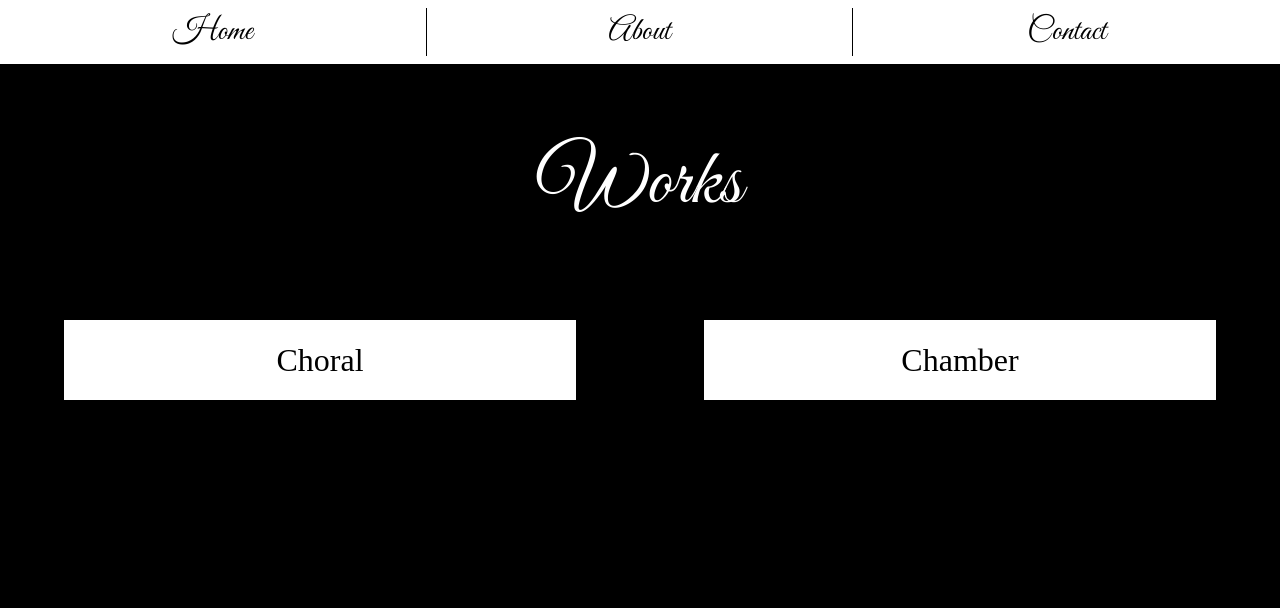
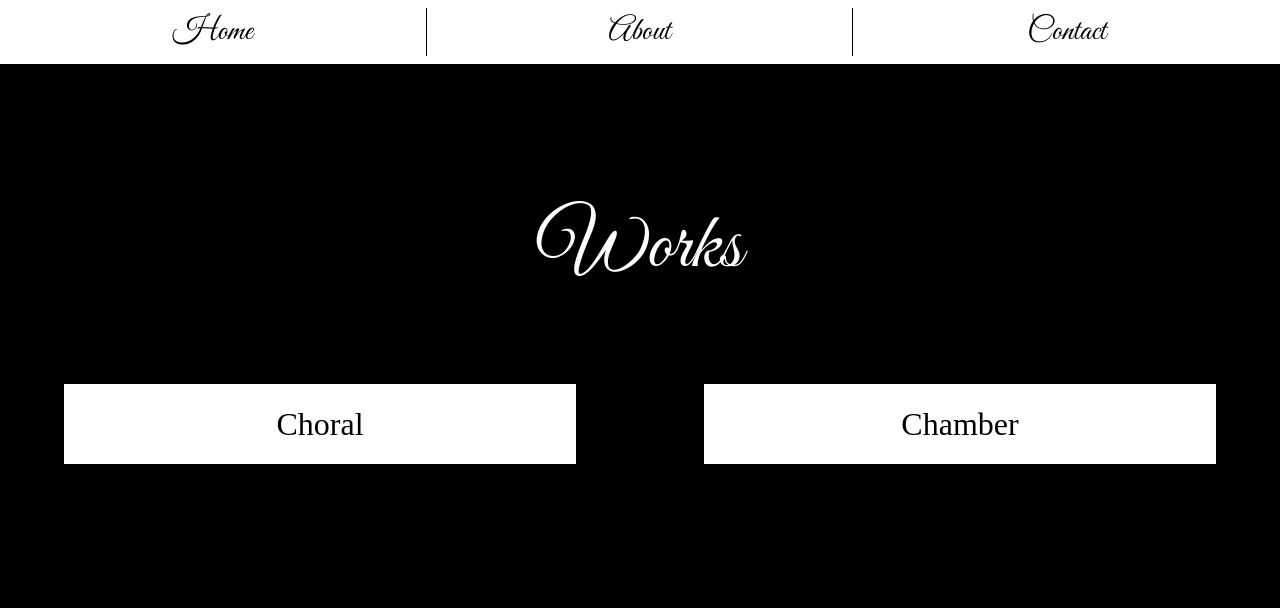
Before and after one commit to jayaperkins/chris-heroku-site, a PHP site: page /works.html in a window 1280 px wide. Shown: the top 608 px of the page. Before the commit the page ends 400 px from the top, so only its background shows below. Run offline with PHP 8.4, Linux system fonts and the light colour scheme; some libraries are stand-ins or nearby versions.

Commit message:
updated the margin on the works page

```diff
--- a/css/music-category.css
+++ b/css/music-category.css
@@ -21,7 +21,7 @@ body {
     align-items: center;
     width: 100%;
     height: 30%;
-    margin-top: 4rem;
+    margin-top: 8rem;
 }
 
 .title {
```
